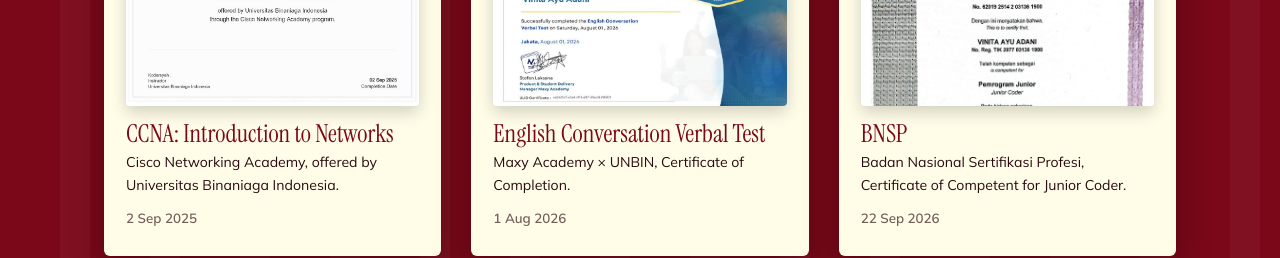
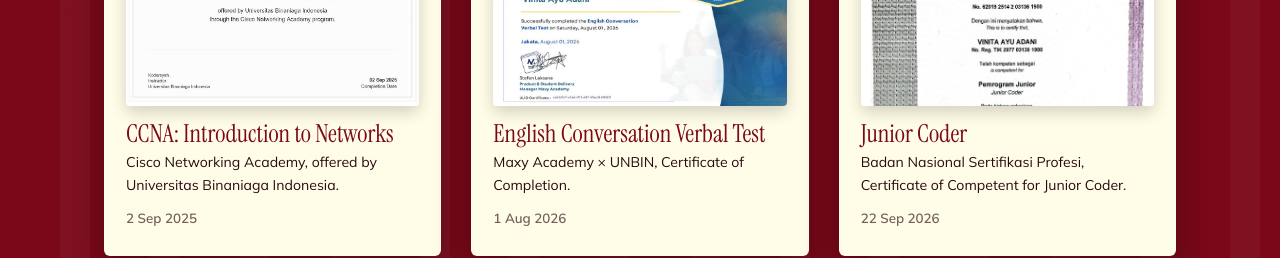
Before and after one commit to roxyiez/web-portfolio, a plain HTML site: page index.html in a window 1280 px wide. Shown: the part 3800-4058 px from the top of the page. Drawn offline with Linux system fonts and the light colour scheme.

Commit message:
update portfolio

```diff
--- a/index.html
+++ b/index.html
@@ -111,7 +111,7 @@
     <div class="certs">
       <article class="cert rv"><button class="cert-img" type="button" data-full="img/sertifikat/ccna.jpg" aria-label="Perbesar Sertifikat CCNA: Introduction to Networks"><img src="img/sertifikat/ccna.jpg" alt="Sertifikat CCNA: Introduction to Networks" loading="lazy"></button><h3>CCNA: Introduction to Networks</h3><p>Cisco Networking Academy, offered by Universitas Binaniaga Indonesia.</p><small>2 Sep 2025</small></article>
       <article class="cert rv"><button class="cert-img" type="button" data-full="img/sertifikat/english-maxy.jpg" aria-label="Perbesar Sertifikat English Conversation Verbal Test"><img src="img/sertifikat/english-maxy.jpg" alt="Sertifikat English Conversation Verbal Test" loading="lazy"></button><h3>English Conversation Verbal Test</h3><p>Maxy Academy × UNBIN, Certificate of Completion.</p><small>1 Aug 2026</small></article>
-      <article class="cert rv"><button class="cert-img" type="button" data-full="img/sertifikat/bnsp.jpg" aria-label="Perbesar Sertifikat BNSP"><img src="img/sertifikat/bnsp.jpg" alt="Sertifikat BNSP" loading="lazy"></button><h3>BNSP</h3><p>Badan Nasional Sertifikasi Profesi, Certificate of Competent for Junior Coder.</p><small>22 Sep 2026</small></article>
+      <article class="cert rv"><button class="cert-img" type="button" data-full="img/sertifikat/bnsp.jpg" aria-label="Perbesar Sertifikat BNSP"><img src="img/sertifikat/bnsp.jpg" alt="Sertifikat BNSP" loading="lazy"></button><h3>Junior Coder</h3><p>Badan Nasional Sertifikasi Profesi, Certificate of Competent for Junior Coder.</p><small>22 Sep 2026</small></article>
     </div>
     <h3 class="grp rv">Courses</h3>
     <div class="certs">
```
